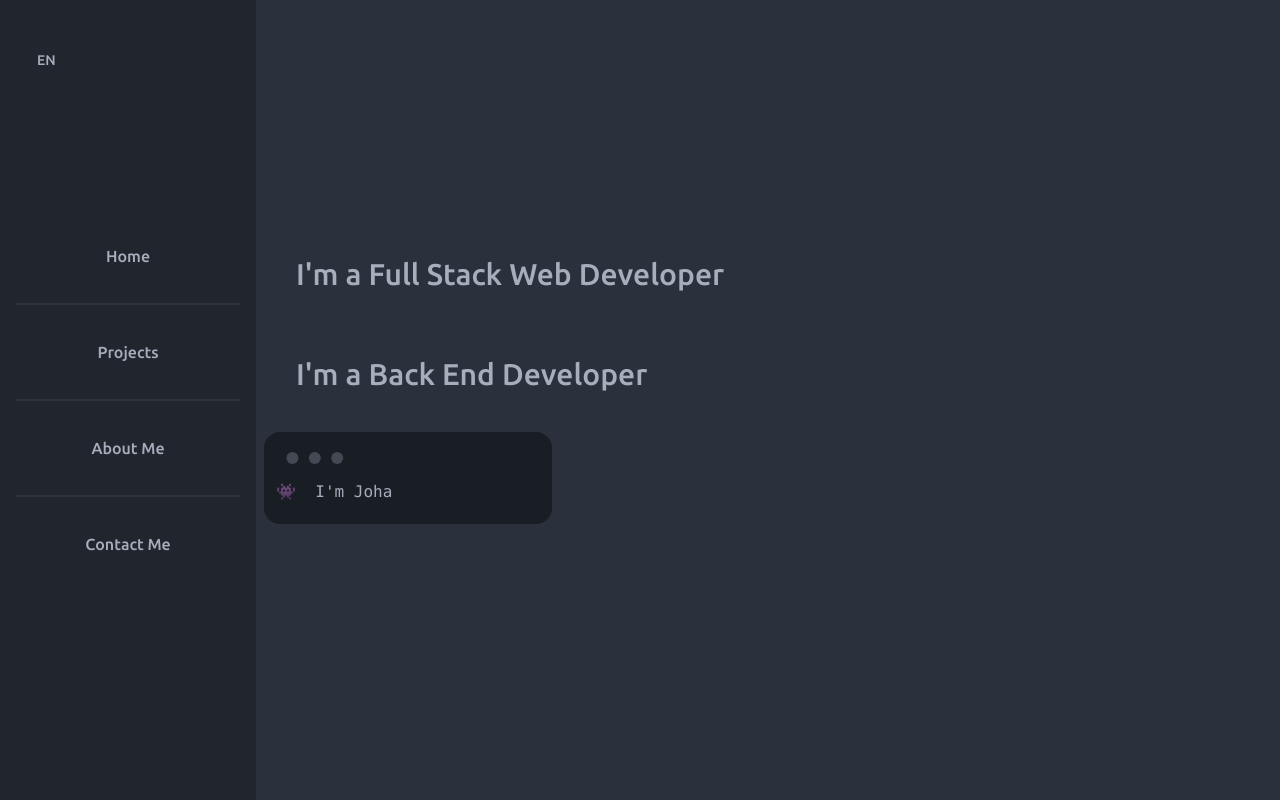
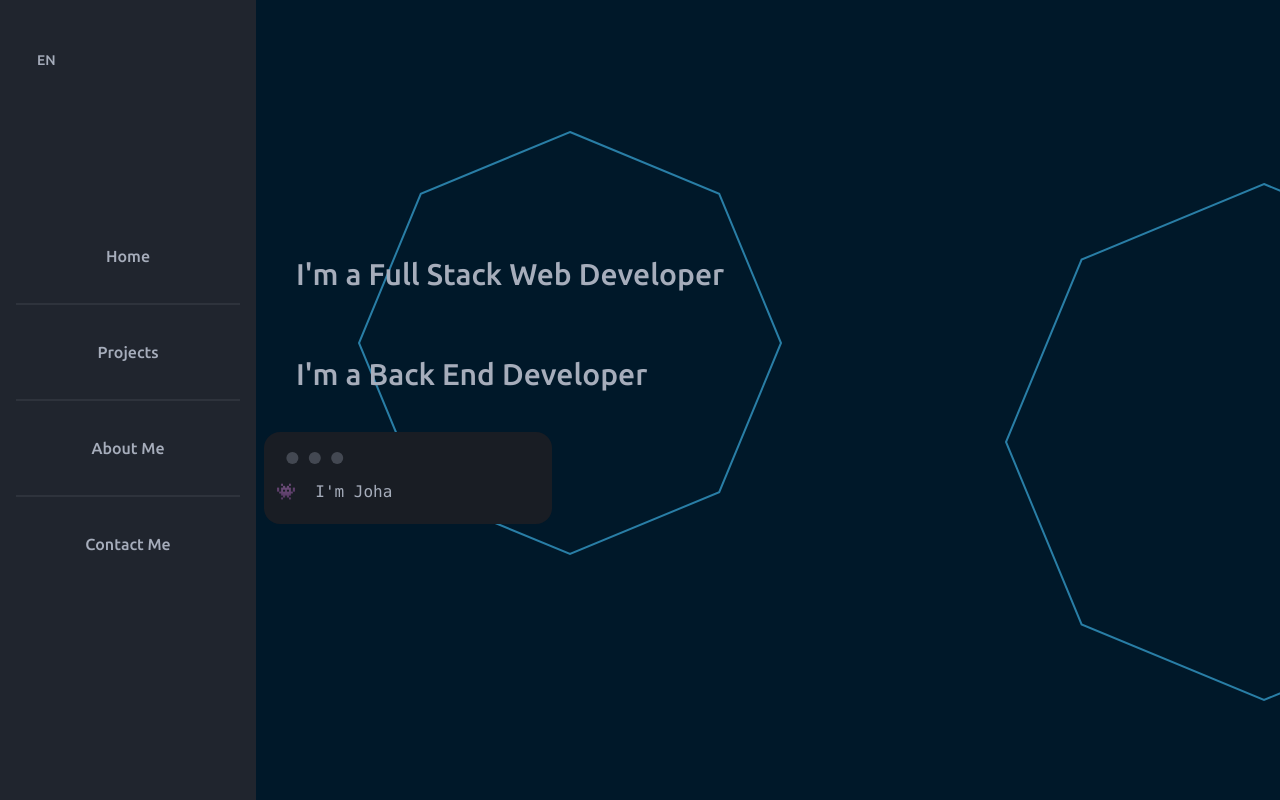
Before and after one commit to johaortiz/new-portfolio, a React (Vite) app: page / in a window 1280 px wide. Built offline with nearby package versions, Linux system fonts and the light colour scheme.

Commit message:
background

```diff
--- a/src/index.css
+++ b/src/index.css
@@ -4,7 +4,7 @@
 @tailwind utilities;
 :root {
   font-family: 'Ubuntu', sans-serif;
-
+  background: url(./assets/polygon-scatter-haikei.svg) no-repeat center center fixed;
   font-synthesis: none;
   text-rendering: optimizeLegibility;
   -webkit-font-smoothing: antialiased;
```
Also changed, not shown: src/assets/polygon-scatter-haikei.svg (added).
